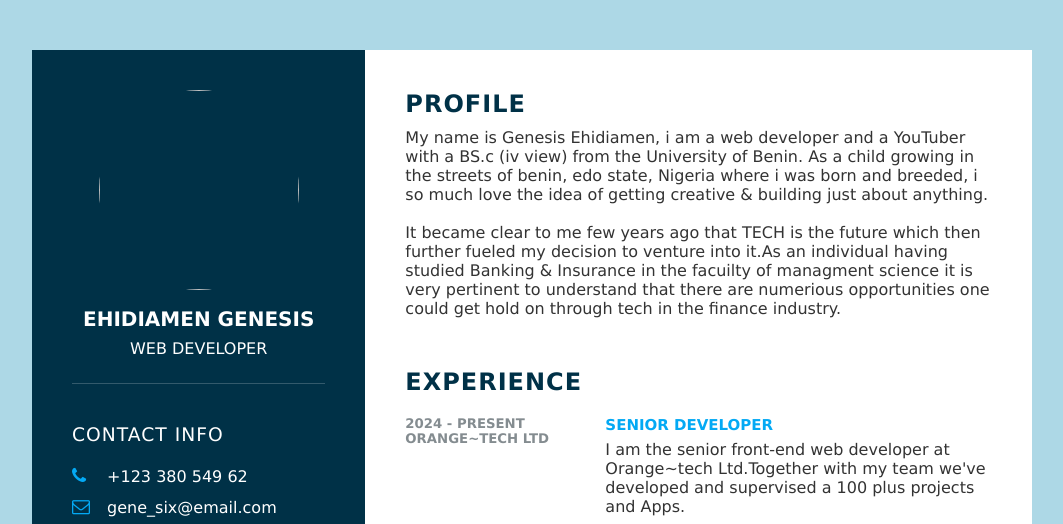
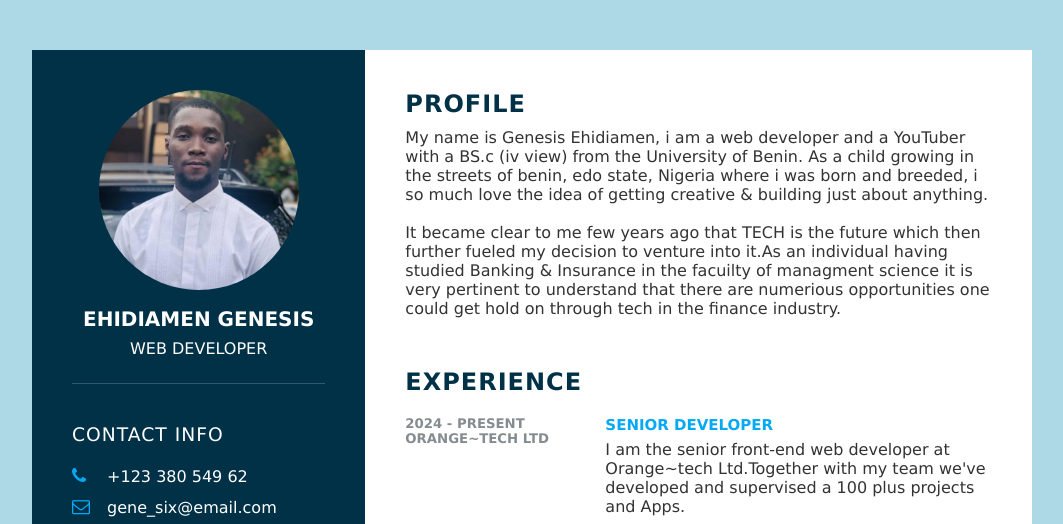
Before and after one commit to Smalizz/Resume-CV-, a plain HTML site: page index.html in a window 1280 px wide. Shown: the top 524 px of the page, without its empty margins (108-1171 px from the left). Drawn offline with Linux system fonts and the light colour scheme; the site is published under a folder, as on GitHub Pages, so addresses that start at the root find nothing.

Commit message:
Update index.html

```diff
--- a/index.html
+++ b/index.html
@@ -15,7 +15,7 @@
           and the text header -->
            <div class="cvheader">
               <div class="dpimage">
-                 <img src="/images/image.png"/>
+                 <img src="images/image.png"/>
               </div>
               <h2>Ehidiamen Genesis<br><span>Web Developer</span></h2>
            </div>
```
